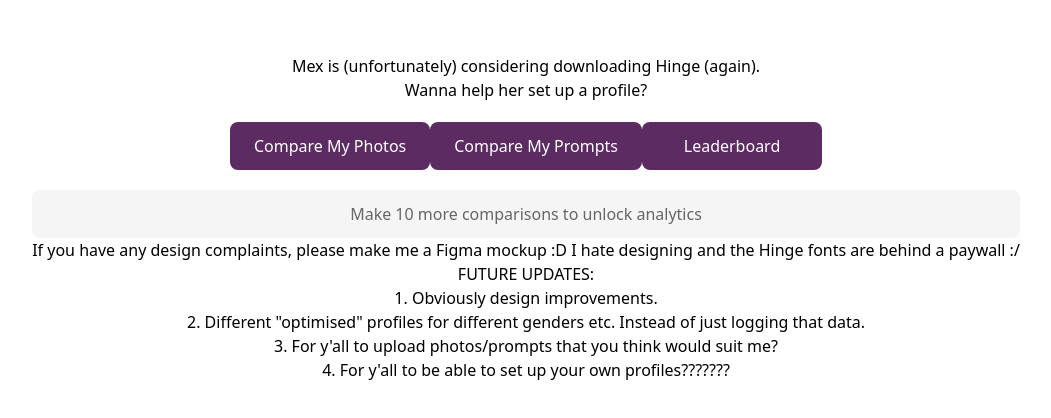
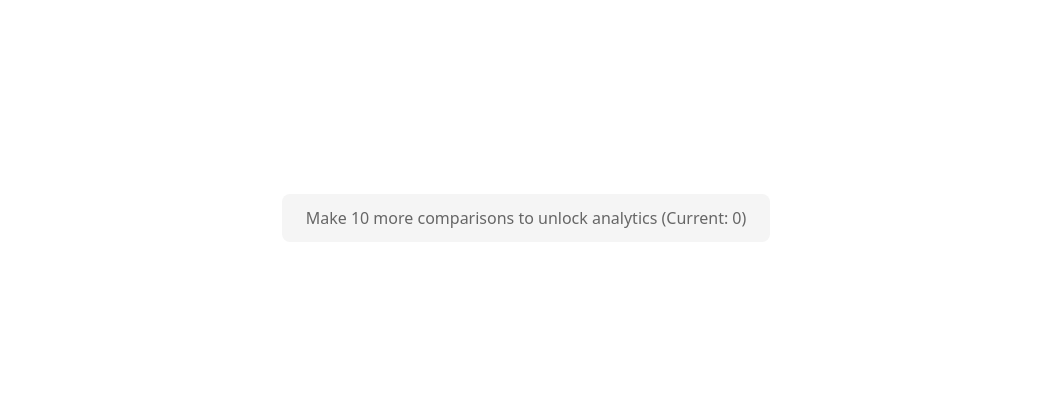
Before and after one commit to meganhk/mex-hinge-reboot22, a React (Vite) app: page /photo-compare in a window 1280 px wide. Shown: the part 182-600 px from the top of the page, without its empty margins (114-1165 px from the left). Built offline with nearby package versions, Linux system fonts and the light colour scheme.

Commit message:
taekwondo 2

```diff
--- a/src/App.tsx
+++ b/src/App.tsx
@@ -7,6 +7,43 @@
 import Analytics from './components/Analytics'
 import { User, VoteRecord } from './types'
 import Contributors from './components/Contributors.tsx'
+
+function HomePage() {
+  const [userData, setUserData] = useState<User | null>(null);
+
+  useEffect(() => {
+    const storedUserId = localStorage.getItem('userId');
+    if (storedUserId) {
+      const userRef = ref(db, `users/${storedUserId}`);
+      const unsubscribe = onValue(userRef, (snapshot) => {
+        const data = snapshot.val();
+        console.log('User data in HomePage:', data);
+        setUserData(data);
+      });
+
+      return () => unsubscribe();
+    }
+  }, []);
+
+  return (
+    <div className="home-container">
+      {/* ... other JSX ... */}
+
+      {userData && userData.comparisons >= 10 ? (
+        <Link to="/analytics" className="main-button">
+          View Analytics ({userData.comparisons} comparisons made)
+        </Link>
+      ) : (
+        <div className="votes-needed">
+          Make {10 - (userData?.comparisons || 0)} more comparisons to unlock analytics
+          (Current: {userData?.comparisons || 0})
+        </div>
+      )}
+
+      {/* ... rest of your JSX ... */}
+    </div>
+  );
+}
 
 function ProtectedAnalytics() {
   const [userData, setUserData] = useState<User | null>(null);
@@ -22,6 +59,7 @@
     const userRef = ref(db, `users/${storedUserId}`);
     const unsubscribe = onValue(userRef, (snapshot) => {
       const data = snapshot.val();
+      console.log('User data in ProtectedAnalytics:', data);
       setUserData(data);
       setLoading(false);
     });
@@ -33,84 +71,11 @@
     return <div>Loading...</div>;
   }
 
-  if (!userData || (userData.comparisons || 0) < 10) {
+  if (!userData || userData.comparisons < 10) {
     return <Navigate to="/" replace />;
   }
 
   return <Analytics />;
-}
-
-function HomePage() {
-  const [userData, setUserData] = useState<User | null>(null);
-
-  useEffect(() => {
-    const storedUserId = localStorage.getItem('userId');
-    if (storedUserId) {
-      const userRef = ref(db, `users/${storedUserId}`);
-      const unsubscribe = onValue(userRef, (snapshot) => {
-        const data = snapshot.val();
-        setUserData(data);
-      });
-
-      return () => unsubscribe();
-    }
-  }, []);
-
-  return (
-    <div className="home-container">
-      <div className="text-center max-w-3xl mx-auto px-4">
-        <h1 className="text-3xl md:text-4xl font-bold mb-4">
-          Mex is (unfortunately) considering downloading Hinge (again).
-        </h1>
-
-        <p className="text-xl md:text-xl text-gray-600 mb-4">
-          Wanna help her set up a profile?
-        </p>
-        <div className="flex flex-wrap justify-center">
-          <Link to="/photo-compare" className="main-button">
-            Compare My Photos
-          </Link>
-          <Link to="/prompt-compare" className="main-button">
-            Compare My Prompts
-          </Link>
-
-          <Link to="/contributors" className="main-button">
-            Leaderboard
-          </Link>
-
-          {userData && userData.comparisons >= 10 ? (
-            <Link to="/analytics" className="main-button">
-              View Analytics
-            </Link>
-          ) : (
-            <div className="votes-needed">
-              Make {10 - (userData?.comparisons || 0)} more comparisons to unlock analytics
-            </div>
-          )}
-        </div>
-
-        <p className="text-lg md:text-lg text-gray-600 mt-5 mb-5">
-          If you have any design complaints, please make me a Figma mockup :D I hate designing and the Hinge fonts are behind a paywall :/
-        </p>
-
-        <div className="space-y-4 flex justify-center items-center">
-          <div className="bg-white border border-gray-200 rounded-lg p-5
-                        transition-all duration-200  min-h-[200px]
-                        flex flex-col items-center">
-            <h2 className="text-xl font-bold text-gray-800 mb-3">FUTURE UPDATES:</h2>
-            <div className="space-y-2">
-              <div className="flex flex-col items-center gap-2">
-                <p>1. Obviously design improvements.</p>
-                <p>2. Different "optimised" profiles for different genders etc. Instead of just logging that data.</p>
-                <p>3. For y'all to upload photos/prompts that you think would suit me?</p>
-                <p>4. For y'all to be able to set up your own profiles???????</p>
-              </div>
-            </div>
-          </div>
-        </div>
-      </div>
-    </div>
-  );
 }
 
 function App() {
--- a/src/components/PhotoCompare.tsx
+++ b/src/components/PhotoCompare.tsx
@@ -247,60 +247,33 @@
   }
 
   const handleChoice = async (winnerPhoto: Photo, loserPhoto: Photo): Promise<void> => {
-    // Early return if no user data
     if (!userData) {
       console.error('No user data available')
       return
     }
 
     try {
-      // Get current votes
-      const votesRef = ref(db, 'totalVotes')
-      const votesSnapshot = await get(votesRef)
-      const currentVotes = votesSnapshot.val() || { photoVotes: 0, promptVotes: 0 }
-
-      // Get current ratings
-      const winnerRating = eloRatings[winnerPhoto.id] || INITIAL_RATING
-      const loserRating = eloRatings[loserPhoto.id] || INITIAL_RATING
-
-      // Calculate new ratings
-      const { winnerNewRating, loserNewRating } = updateEloRatings(
-        winnerRating,
-        loserRating
-      )
-
-      // Create a new comparison object
-      const comparison = {
-        timestamp: Date.now(),
-        winner: winnerPhoto.id,
-        loser: loserPhoto.id,
-        winnerUrl: winnerPhoto.url,
-        loserUrl: loserPhoto.url
-      }
-
-      // Update user's comparisons count and add new comparison to their history
+      // Get current user data to see current comparison count
       const userRef = ref(db, `users/${userData.id}`)
       const userSnapshot = await get(userRef)
       const currentUserData = userSnapshot.val()
+      console.log('Current user data:', currentUserData)
 
+      // Calculate new comparison count
       const updatedComparisons = (currentUserData?.comparisons || 0) + 1
-      const comparisonsHistory = currentUserData?.comparisonsHistory || []
-      comparisonsHistory.push(comparison)
+      console.log('Updating comparisons from', currentUserData?.comparisons, 'to', updatedComparisons)
 
-      // Prepare all updates
+      // Update the user data
       const updates: {[key: string]: any} = {
-        [`photoEloRatings/${winnerPhoto.id}`]: winnerNewRating,
-        [`photoEloRatings/${loserPhoto.id}`]: loserNewRating,
-        'totalVotes/photoVotes': (currentVotes.photoVotes || 0) + 1,
         [`users/${userData.id}/comparisons`]: updatedComparisons,
-        [`users/${userData.id}/comparisonsHistory`]: comparisonsHistory,
-        [`users/${userData.id}/lastActive`]: Date.now()
+        [`users/${userData.id}/lastActive`]: Date.now(),
+        // Add photo comparisons specifically
+        [`users/${userData.id}/photoComparisons`]: (currentUserData?.photoComparisons || 0) + 1
       }
-
-      console.log('Preparing to update with:', updates)
 
       // Update Firebase
       await update(ref(db), updates)
+      console.log('Updated user data with:', updates)
 
       // Generate new pair
       const newPair = getRandomPair()
--- a/src/components/WelcomeModal.tsx
+++ b/src/components/WelcomeModal.tsx
@@ -30,6 +30,8 @@
             ...userData,
             id: crypto.randomUUID(),
             comparisons: 0,
+            photoComparisons: 0,
+            promptComparisons: 0,
             lastActive: Date.now(),
             gender: userData.gender!,
             attractedTo: userData.attractedTo!
--- a/src/types.ts
+++ b/src/types.ts
@@ -19,9 +19,12 @@
   export interface User {
     id: string;
     username?: string;
+    age: number;
     gender: 'male' | 'female' | 'other';
     attractedTo: ('men' | 'women' | 'both')[];
     comparisons: number;
+    photoComparisons: number;
+    promptComparisons: number;
     lastActive: number;
   }
 
```
